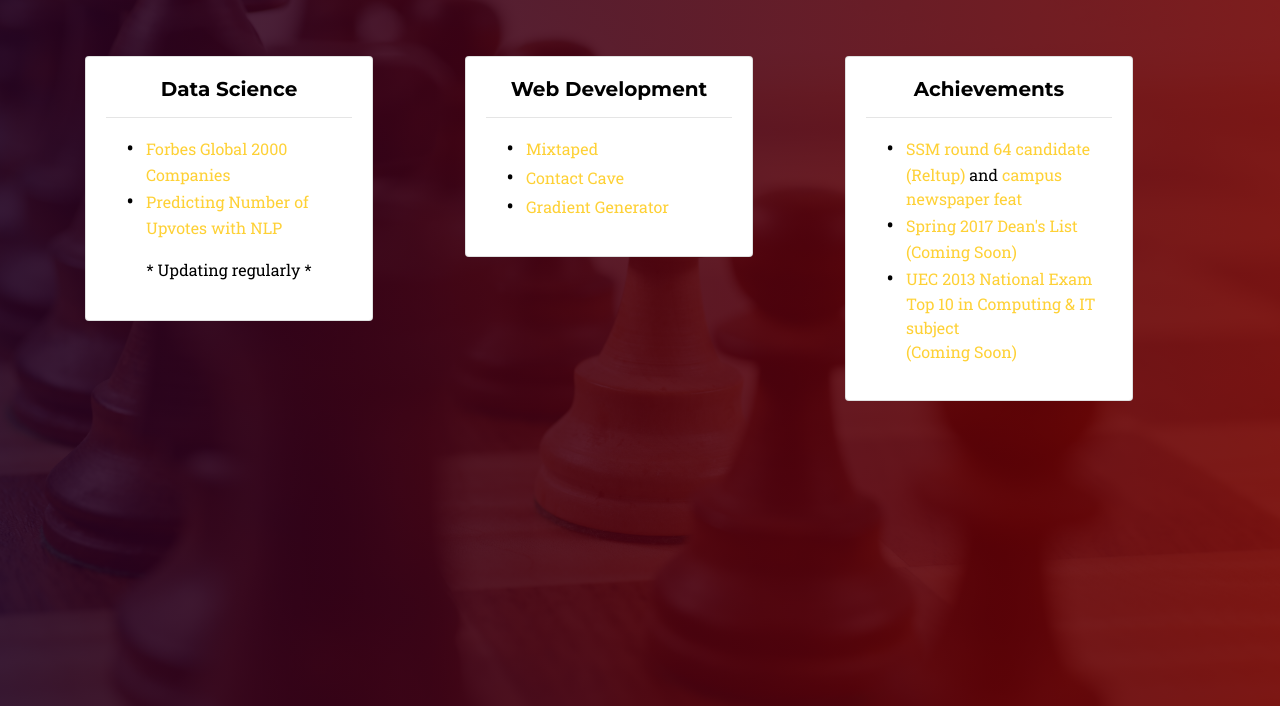
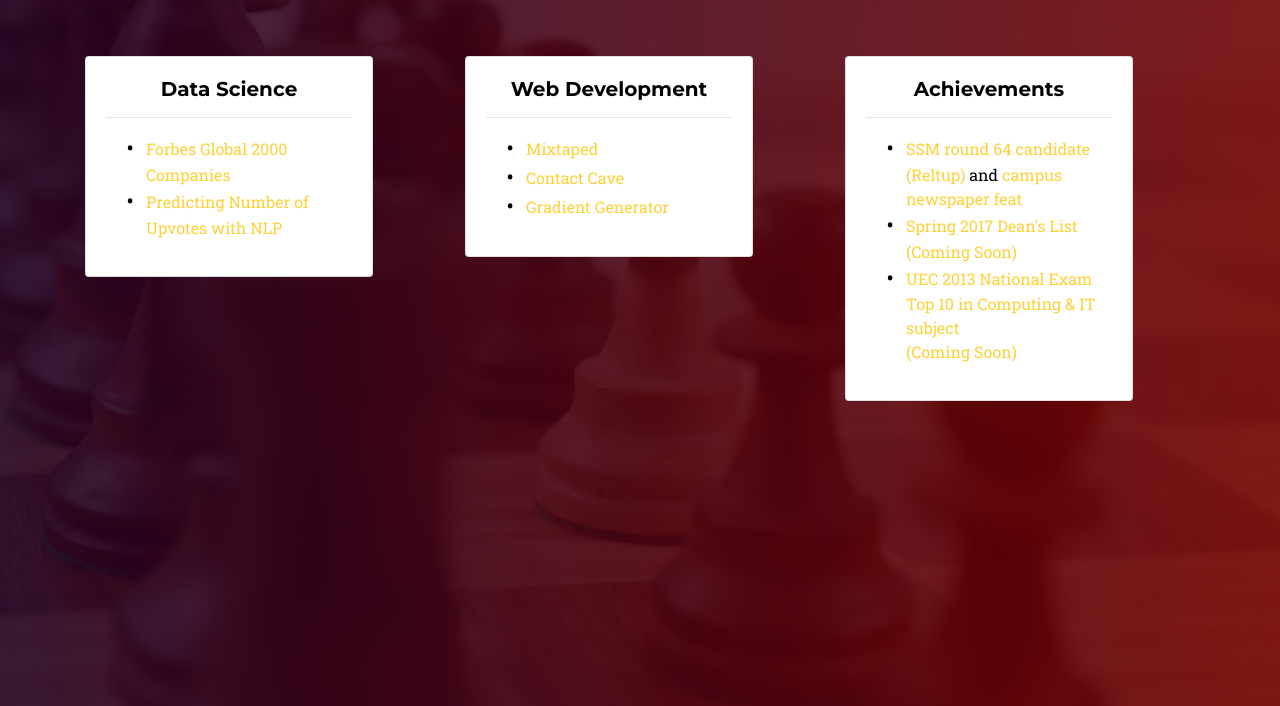
Before and after one commit to jordantjh/jordantjh.github.io, a website: page portfolio.html in a window 1280 px wide. Shown: the part 94-800 px from the top of the page. Drawn offline with Linux system fonts and the light colour scheme; a web font is replaced by a local one.

Commit message:
removed 'updating regularly'

```diff
--- a/portfolio.html
+++ b/portfolio.html
@@ -67,7 +67,6 @@
                     <li><a href="forbes2000.html" target="_blank">Forbes Global 2000 Companies</a></li>
                     <li><a href="nlp.html" target="_blank">Predicting Number of Upvotes with NLP</a></li>
                   </ul>
-                  <p style="color:#000;">* Updating regularly *</p>
                 </div>
               </div>
             </div>
```
